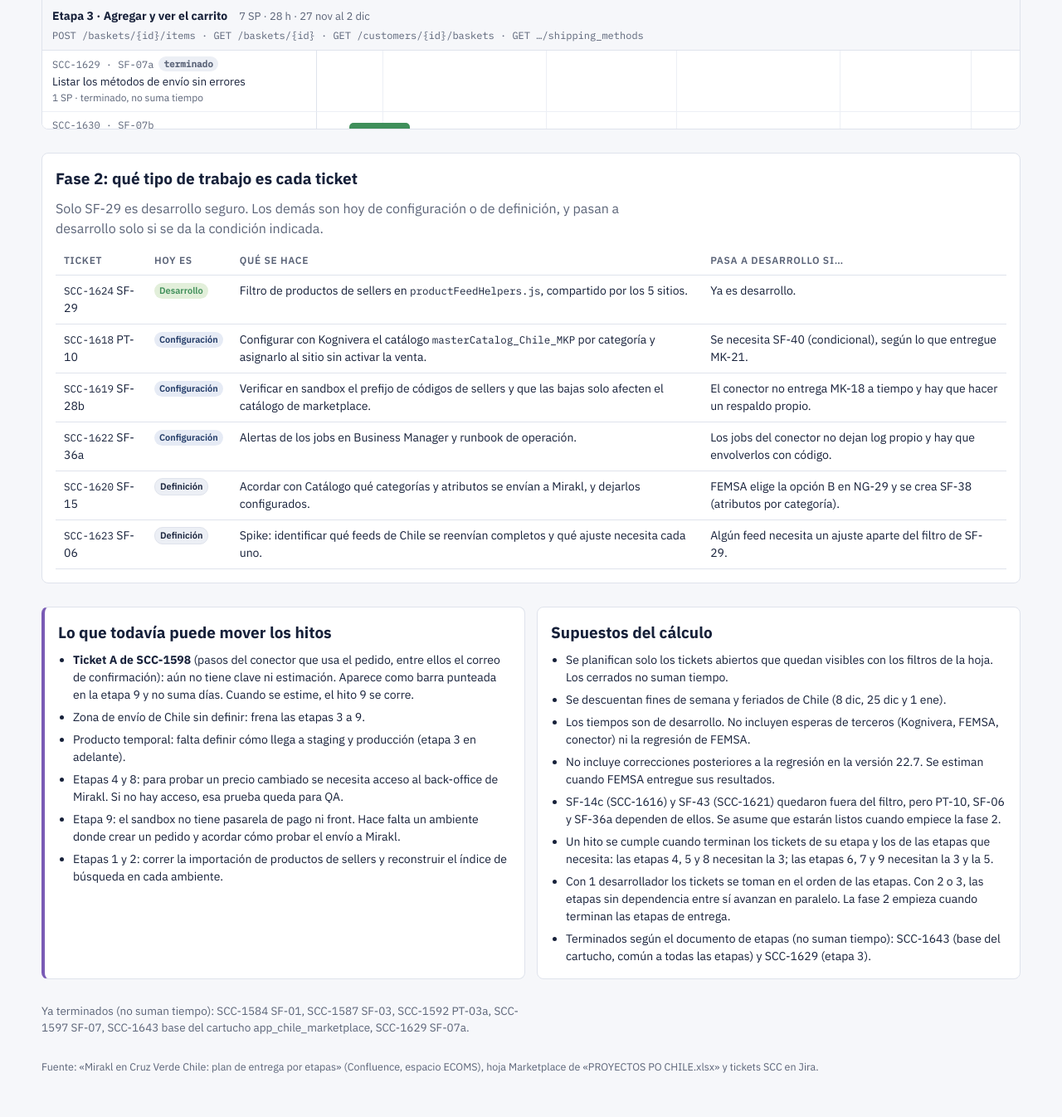
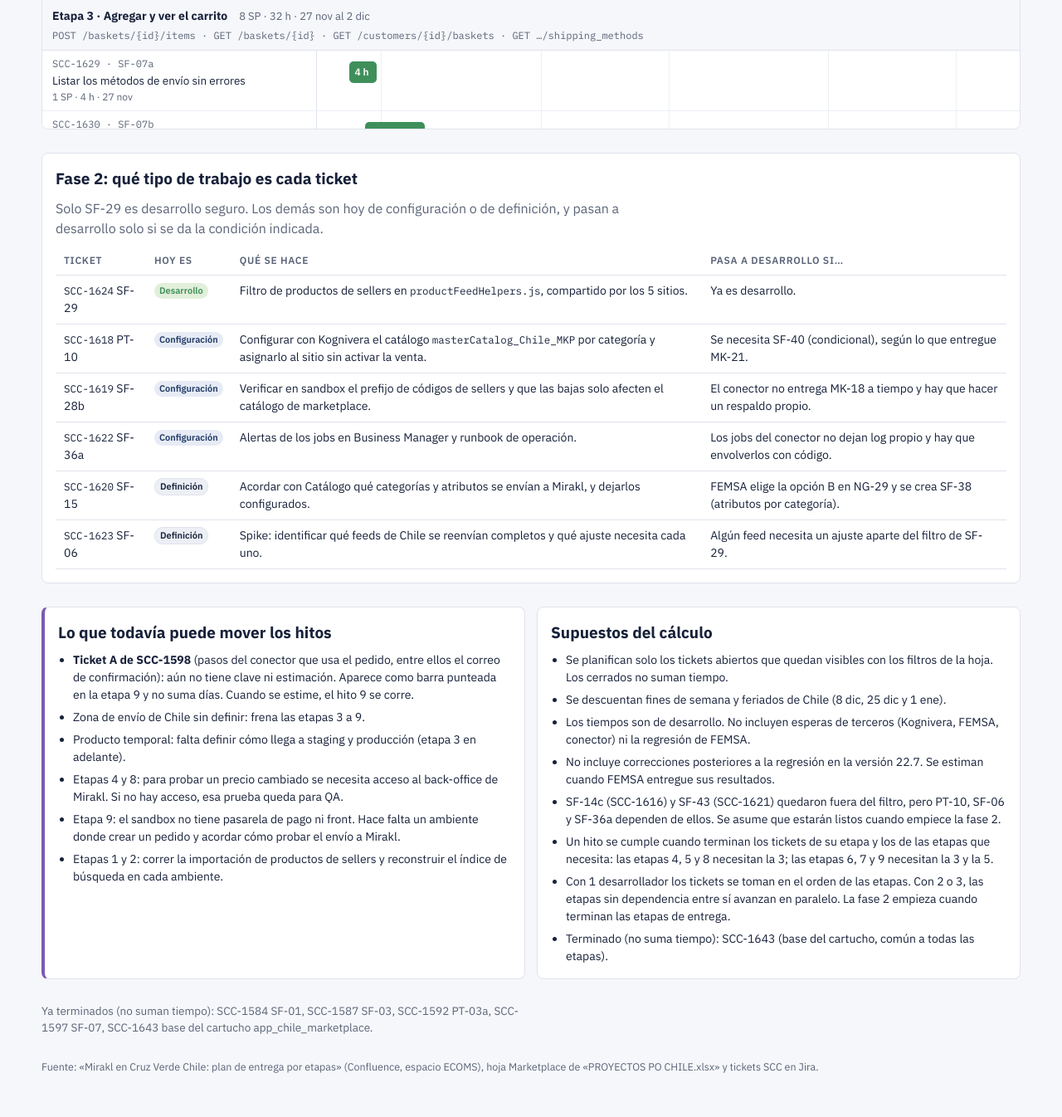
Before and after one commit to fsalcedocuba/plan-mk-cl, a plain HTML site: page index.html in a window 1280 px wide. Shown: the part 1120-2466 px from the top of the page at 83% size. Drawn offline with Linux system fonts and the light colour scheme.

Commit message:
SCC-1629 vuelve a pendiente (1 SP) en la etapa 3
Co-Authored-By: Claude Opus 5.5 <noreply@anthropic.com>

```diff
--- a/index.html
+++ b/index.html
@@ -179,7 +179,7 @@ footer{font-size:12.5px;color:var(--muted)}
         <li>SF-14c (SCC-1616) y SF-43 (SCC-1621) quedaron fuera del filtro, pero PT-10, SF-06 y SF-36a dependen de ellos. Se asume que estarán listos cuando empiece la fase 2.</li>
         <li>Un hito se cumple cuando terminan los tickets de su etapa y los de las etapas que necesita: las etapas 4, 5 y 8 necesitan la 3; las etapas 6, 7 y 9 necesitan la 3 y la 5.</li>
         <li>Con 1 desarrollador los tickets se toman en el orden de las etapas. Con 2 o 3, las etapas sin dependencia entre sí avanzan en paralelo. La fase 2 empieza cuando terminan las etapas de entrega.</li>
-        <li>Terminados según el documento de etapas (no suman tiempo): SCC-1643 (base del cartucho, común a todas las etapas) y SCC-1629 (etapa 3).</li>
+        <li>Terminado (no suma tiempo): SCC-1643 (base del cartucho, común a todas las etapas).</li>
       </ul>
     </div>
   </section>
@@ -208,11 +208,11 @@ const STAGES=[
 const T=[
  {k:'SCC-1641',c:'SF-07m',n:'La ficha de producto incluye los productos de los sellers',sp:1,st:'e1',kind:'dev',deps:[]},
  {k:'SCC-1642',c:'SF-07n',n:'Los resultados de búsqueda incluyen datos de los sellers',sp:1,st:'e2',kind:'dev',deps:[]},
- {k:'SCC-1629',c:'SF-07a',n:'Listar los métodos de envío sin errores',sp:1,st:'e3',kind:'dev',done:true,deps:[]},
+ {k:'SCC-1629',c:'SF-07a',n:'Listar los métodos de envío sin errores',sp:1,st:'e3',kind:'dev',deps:[]},
  {k:'SCC-1630',c:'SF-07b',n:'El precio del producto de seller se respeta en todo el carrito',sp:3,st:'e3',kind:'dev',deps:[]},
  {k:'SCC-1631',c:'SF-07c',n:'Agregar un producto de seller al carrito',sp:1,st:'e3',kind:'dev',deps:['SCC-1630']},
  {k:'SCC-1636',c:'SF-07h',n:'Ver el carrito con los datos de los sellers',sp:1,st:'e3',kind:'dev',deps:[]},
- {k:'SCC-1637',c:'SF-07i',n:'Calcular bien el costo de envío',sp:2,st:'e3',kind:'dev',deps:['SCC-1630']},
+ {k:'SCC-1637',c:'SF-07i',n:'Calcular bien el costo de envío',sp:2,st:'e3',kind:'dev',deps:['SCC-1629','SCC-1630']},
  {k:'SCC-1635',c:'SF-07g',n:'Cambiar la cantidad de un producto de seller',sp:1,st:'e4',kind:'dev',deps:['SCC-1630','SCC-1631']},
  {k:'SCC-1638',c:'SF-07j',n:'Elegir el método de envío y cotizar a los sellers',sp:1,st:'e5',kind:'dev',deps:['SCC-1630','SCC-1631']},
  {k:'SCC-1632',c:'SF-07d',n:'Quitar un producto del carrito',sp:1,st:'e6',kind:'dev',deps:['SCC-1630','SCC-1631','SCC-1638']},
@@ -232,7 +232,7 @@ const T=[
  {k:'SCC-1622',c:'SF-36a',n:'Observabilidad: logs, alertas y runbook',sp:3,st:'f2',kind:'maybe',nat:'conf',deps:[]},
 ];
 const NAT={dev:'Desarrollo',conf:'Configuración',def:'Definición'};
-const DONE=['SCC-1584 SF-01','SCC-1587 SF-03','SCC-1592 PT-03a','SCC-1597 SF-07','SCC-1643 base del cartucho app_chile_marketplace','SCC-1629 SF-07a'];
+const DONE=['SCC-1584 SF-01','SCC-1587 SF-03','SCC-1592 PT-03a','SCC-1597 SF-07','SCC-1643 base del cartucho app_chile_marketplace'];
 const HOLI=new Set(['2026-12-08','2026-12-25','2027-01-01','2027-05-01','2027-05-21']);
 const MON=['ene','feb','mar','abr','may','jun','jul','ago','sep','oct','nov','dic'];
 
```
